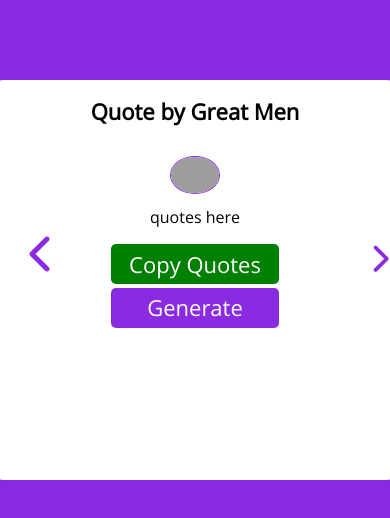
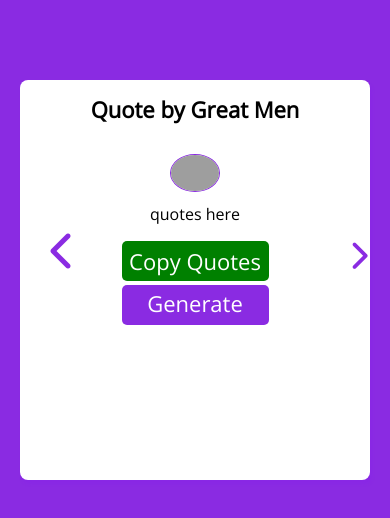
Before and after one commit to Malizefred/quotesgenerator, a plain HTML site: page index.html in a window 390 px wide. Drawn offline with nearby package versions, Linux system fonts and the light colour scheme; grey boxes are pictures that could not be loaded.

Commit message:
second commit

```diff
--- a/index.js
+++ b/index.js
@@ -34,6 +34,7 @@ const quotesArr=[
 let quoteIndex=randomNumber()
 
 btn.addEventListener('click',(e)=>{
+    console.log('jndjdjdkkdjdjdjdj')
      showQuotes(quoteIndex)
 })
 
@@ -57,11 +58,6 @@ right.addEventListener('click',()=>{
 let left=document.querySelector('.left')
 left.addEventListener('click',()=>{
     quoteIndex--
-    // if(quoteIndex.length<0){
-    //     quoteIndex=0
-    // }else{
-    //     quoteIndex++
-    // }
   showQuotes(quoteIndex)
 })
 function randomNumber(){
--- a/style.css
+++ b/style.css
@@ -79,7 +79,7 @@ button{
 }
 @media(max-width:789px) {
     .container{
-        width:400px;
+        width: 350px;;
     }
     .fa-chevron-right{
         position:absolute;
```
